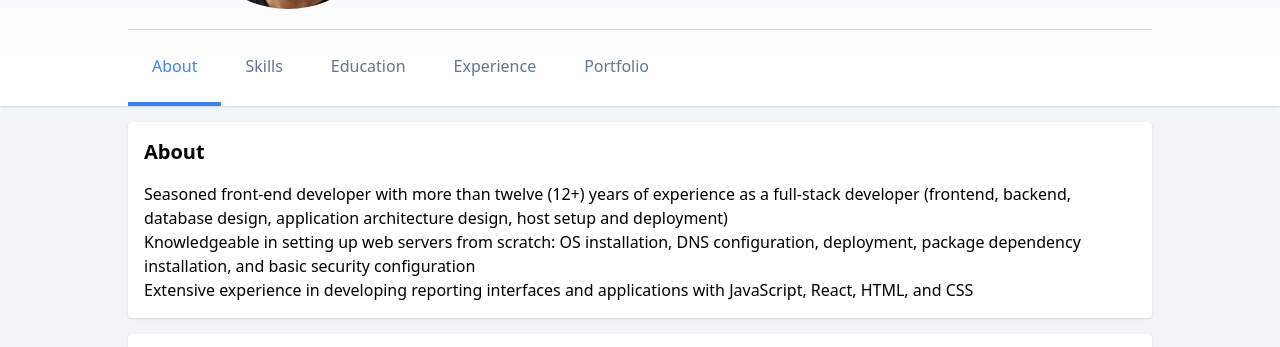
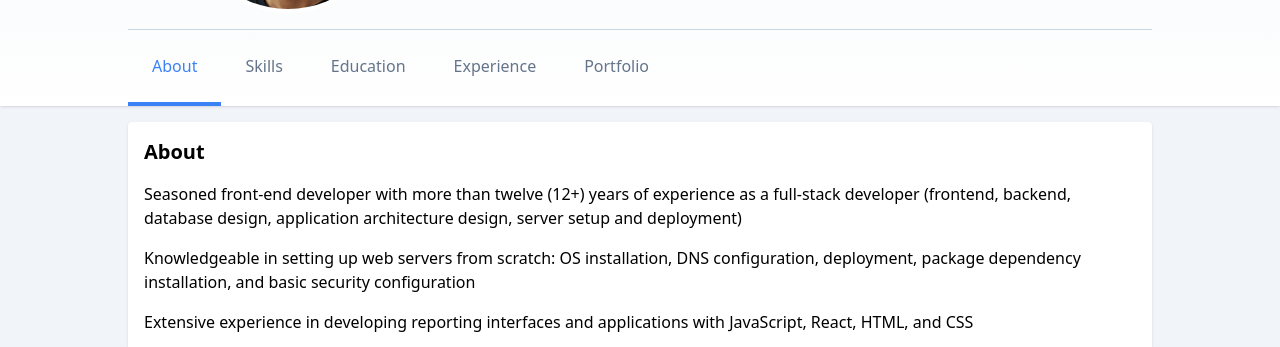
Before and after one commit to archdev-ca/portfolio, a website: page index.html in a window 1280 px wide. Shown: the part 599-946 px from the top of the page. Drawn offline with Linux system fonts and the light colour scheme; a web font is replaced by a local one.

Commit message:
Fix spacing

```diff
--- a/index.html
+++ b/index.html
@@ -150,17 +150,18 @@
       <div class="max-w-5xl mx-auto mt-4">
         <div class="panel mb-4">
           <h3>About</h3>
-          <p>
+          <p class="mb-4">
             Seasoned front-end developer with more than twelve (12+) years of
             experience as a full-stack developer (frontend, backend, database
-            design, application architecture design, host setup and deployment)
+            design, application architecture design, server setup and
+            deployment)
           </p>
-          <p>
+          <p class="mb-4">
             Knowledgeable in setting up web servers from scratch: OS
             installation, DNS configuration, deployment, package dependency
             installation, and basic security configuration
           </p>
-          <p>
+          <p class="">
             Extensive experience in developing reporting interfaces and
             applications with JavaScript, React, HTML, and CSS
           </p>
@@ -200,7 +201,7 @@
               https://github.com/archdev-ca
             </a>
           </p>
-          <p class="flex mb-2 hover:text-blue-500 transition-all">
+          <p class="flex hover:text-blue-500 transition-all">
             <svg
               xmlns="http://www.w3.org/2000/svg"
               viewBox="0 0 24 24"
```
Also changed, not shown: dist/style.css.
